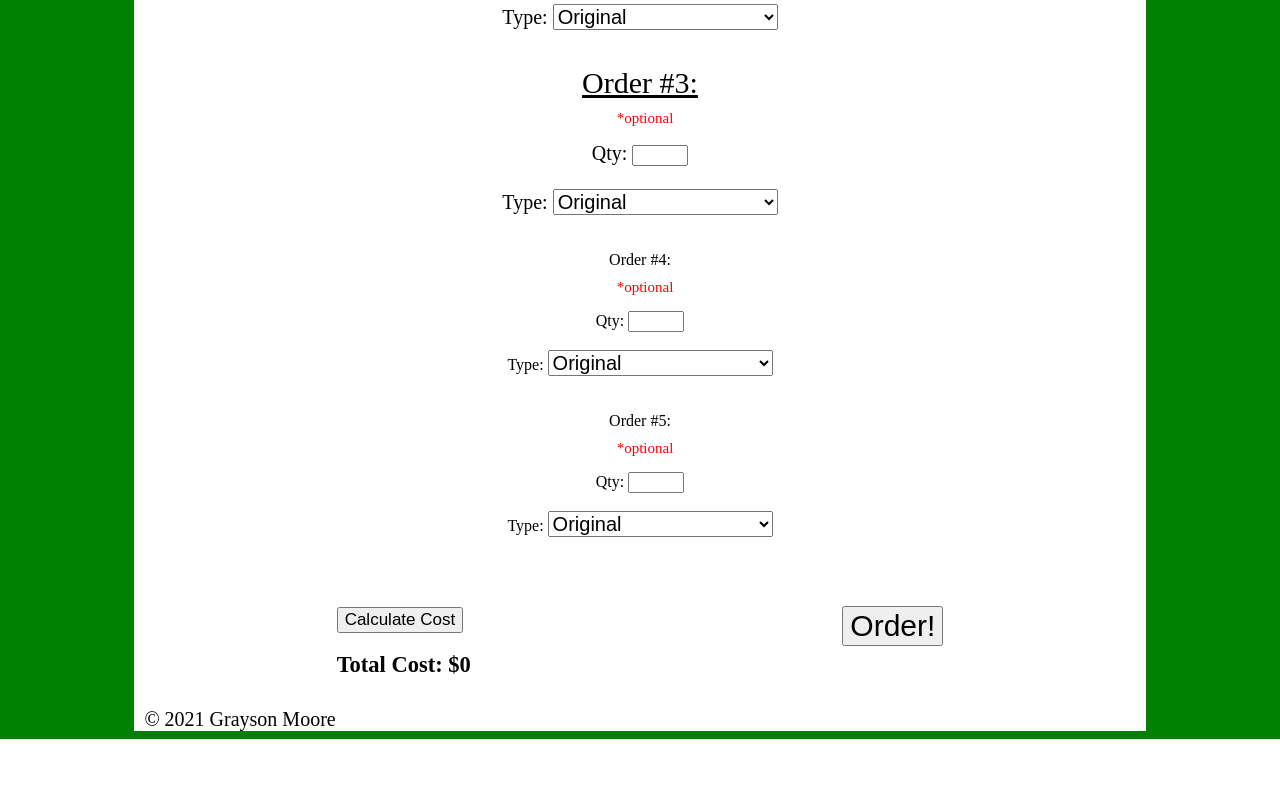
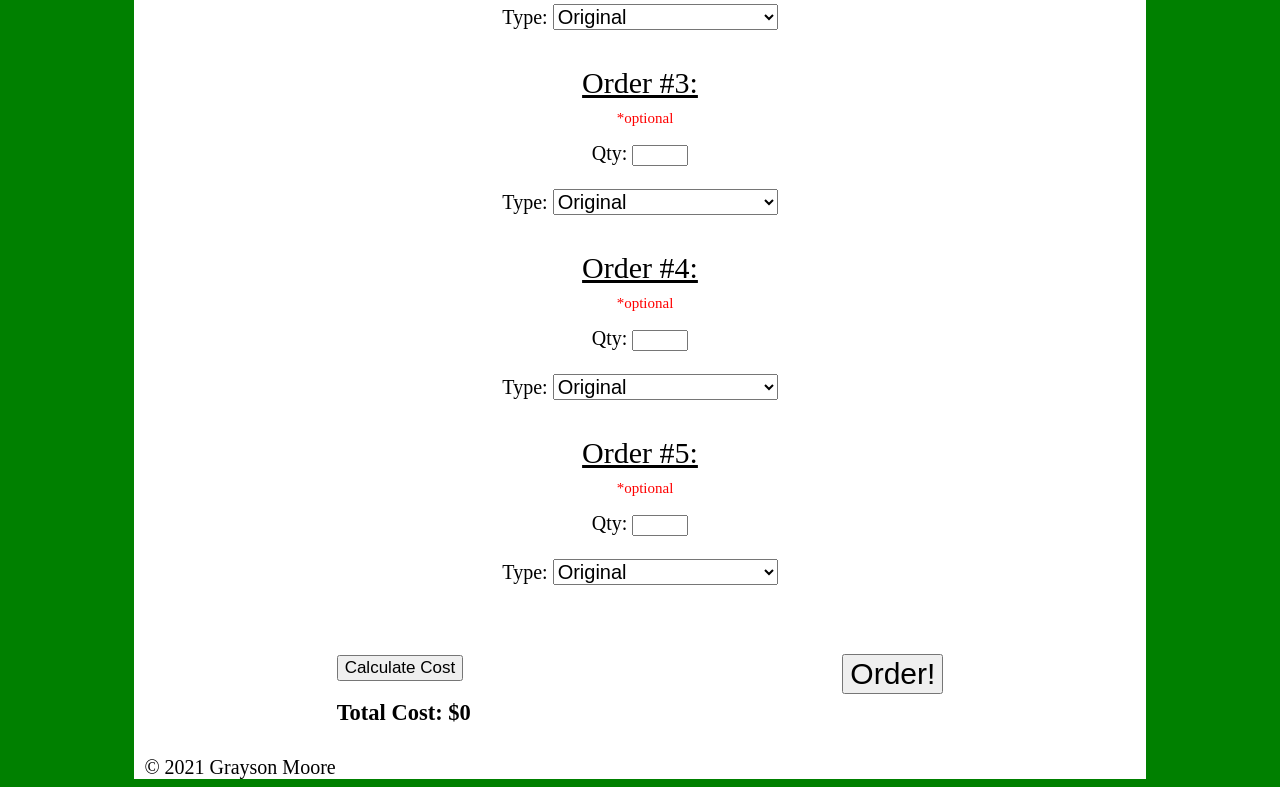
Before and after one commit to GraysonMoore/henryspickles, a PHP site: page /order.html in a window 1280 px wide. Shown: the part 1561-2348 px from the top of the page. Before the commit the page ends 2300 px from the top, so only its background shows below. Run offline with PHP 8.4, Linux system fonts and the light colour scheme.

Commit message:
Update main.css

```diff
--- a/main.css
+++ b/main.css
@@ -155,6 +155,36 @@ textarea {
 	text-decoration: underline;
 }
 
+.order4 {
+	text-align: center;
+	font-size: 20px;
+	padding: 0px;
+}
+
+.form4 {
+	text-align: center;
+}
+
+.amount4title {
+	font-size: 30px;
+	text-decoration: underline;
+}
+
+.order5 {
+	text-align: center;
+	font-size: 20px;
+	padding: 0px;
+}
+
+.form5 {
+	text-align: center;
+}
+
+.amount5title {
+	font-size: 30px;
+	text-decoration: underline;
+}
+
 .optional {
 	color: red;
 	font-size: 15px;
```
